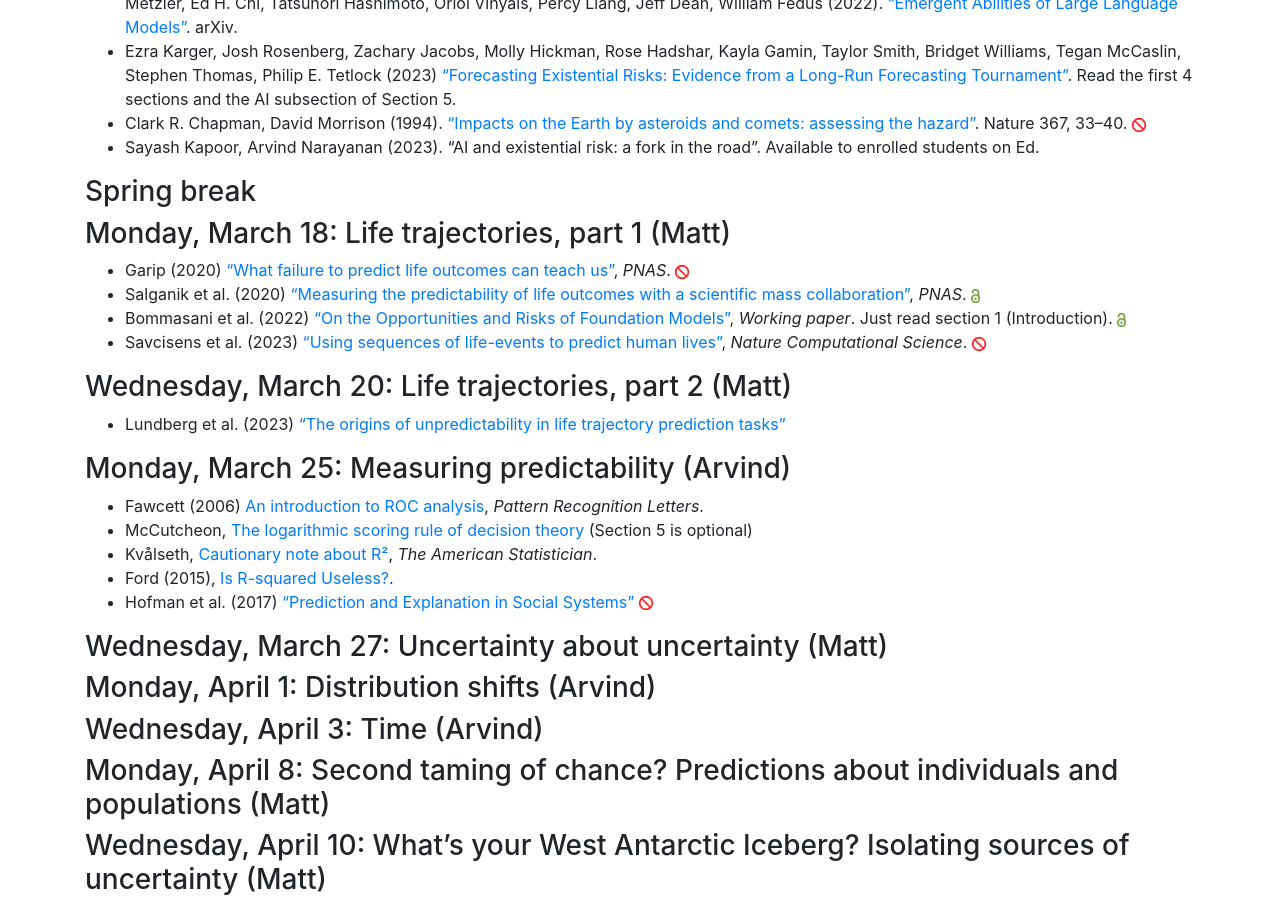
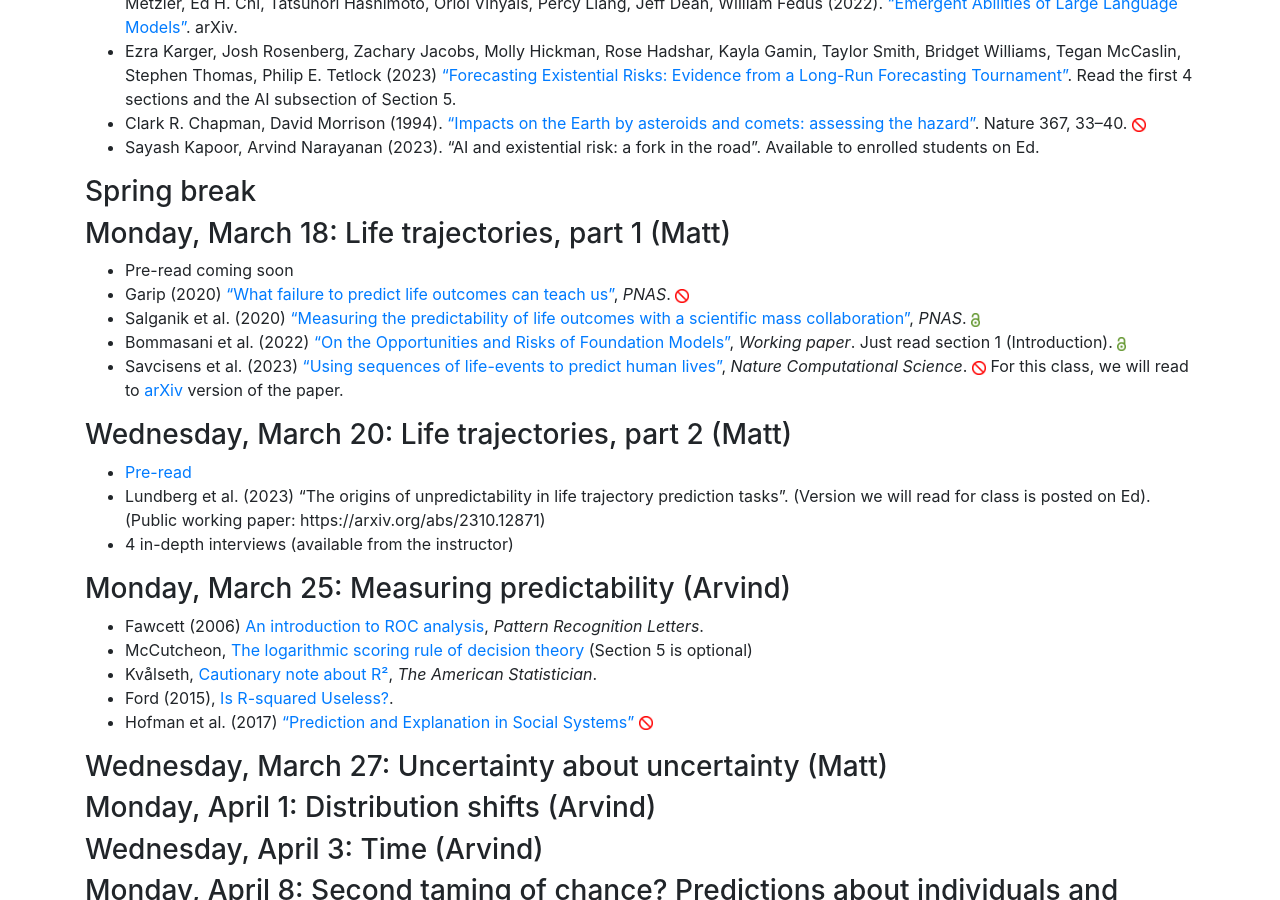
Before and after one commit to msalganik/soc555-cos598J_s2024, a Jekyll site: the page built from readings.md, in a window 1280 px wide and 900 px high, scrolled down 2580 px. Built offline with Jekyll 4.4.1, drawn with Linux system fonts in a browser that asks for light colours; comment, search, counter and statistics services are not loaded.

Commit message:
life trajectories, part 2

```diff
--- a/readings.md
+++ b/readings.md
@@ -118,15 +118,18 @@ No required reading before class.
 
 ### Monday, March 18: Life trajectories, part 1 (Matt)
 
+- Pre-read coming soon
 - Garip (2020) ["What failure to predict life outcomes can teach us"](https://doi.org/10.1073/pnas.2003390117), _PNAS_.
 <img src="https://msalganik.github.io/soc555-cos598J_s2024/images/closed.png" style="display: inline; height: 14px;" />
 - Salganik et al. (2020) ["Measuring the predictability of life outcomes with a scientific mass collaboration"](https://doi.org/10.1073/pnas.1915006117), _PNAS_. <img src="https://msalganik.github.io/soc555-cos598J_s2024/images/open.png" style="display: inline; height: 14px;" />
 - Bommasani et al. (2022) ["On the Opportunities and Risks of Foundation Models"](https://arxiv.org/abs/2108.07258), _Working paper_.  Just read section 1 (Introduction). <img src="https://msalganik.github.io/soc555-cos598J_s2024/images/open.png" style="display: inline; height: 14px;" />
-- Savcisens et al. (2023) ["Using sequences of life-events to predict human lives"](https://doi.org/10.1073/pnas.1915006117), _Nature Computational Science_.  <img src="https://msalganik.github.io/soc555-cos598J_s2024/images/closed.png" style="display: inline; height: 14px;" />
+- Savcisens et al. (2023) ["Using sequences of life-events to predict human lives"](https://doi.org/10.1073/pnas.1915006117), _Nature Computational Science_.  <img src="https://msalganik.github.io/soc555-cos598J_s2024/images/closed.png" style="display: inline; height: 14px;" />  For this class, we will read to [arXiv](https://arxiv.org/abs/2306.03009) version of the paper.
 
 ### Wednesday, March 20: Life trajectories, part 2 (Matt)
 
-- Lundberg et al. (2023) ["The origins of unpredictability in life trajectory prediction tasks"](https://arxiv.org/abs/2310.12871)
+- [Pre-read](https://docs.google.com/document/d/1UkozSsgMZgPqRG22R3Rqd3RIwAlC17SqvvDslECv8HQ/edit?usp=sharing)
+- Lundberg et al. (2023) "The origins of unpredictability in life trajectory prediction tasks". (Version we will read for class is posted on Ed). (Public working paper: https://arxiv.org/abs/2310.12871)
+- 4 in-depth interviews (available from the instructor)
 
 ### Monday, March 25: Measuring predictability (Arvind)
 
```
